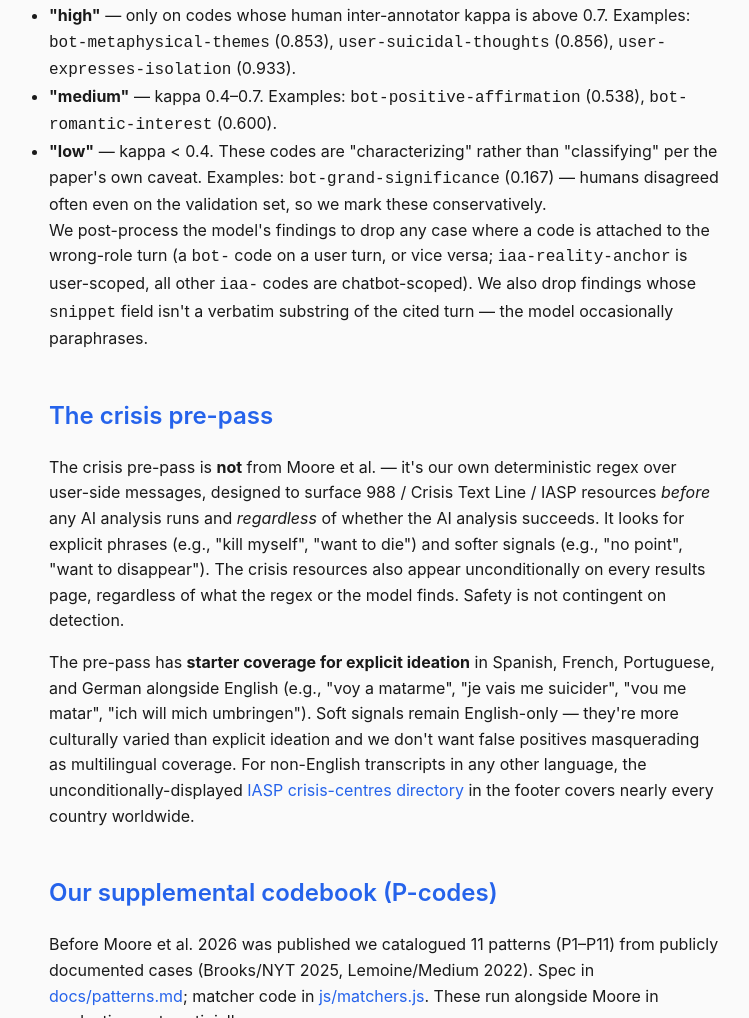
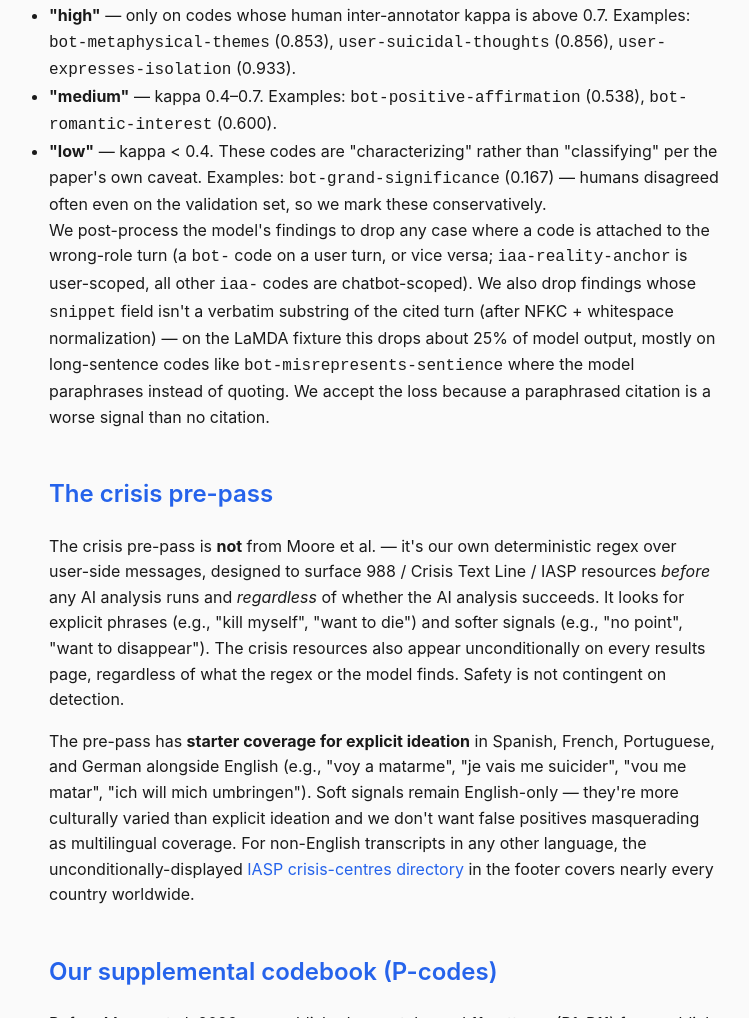
Before and after one commit to justinstimatze/ismyaialive, a website: page methodology.html in a window 1280 px wide. Shown: the part 3493-4511 px from the top of the page, without its empty margins (255-1004 px from the left). Drawn offline with Linux system fonts and the light colour scheme.

Commit message:
methodology: document the actual drop rate and rationale

```diff
--- a/methodology.html
+++ b/methodology.html
@@ -111,7 +111,7 @@
                         <li><strong>"medium"</strong> — kappa 0.4–0.7. Examples: <code>bot-positive-affirmation</code> (0.538), <code>bot-romantic-interest</code> (0.600).</li>
                         <li><strong>"low"</strong> — kappa &lt; 0.4. These codes are "characterizing" rather than "classifying" per the paper's own caveat. Examples: <code>bot-grand-significance</code> (0.167) — humans disagreed often even on the validation set, so we mark these conservatively.</li>
                     </ul>
-                    <p>We post-process the model's findings to drop any case where a code is attached to the wrong-role turn (a <code>bot-</code> code on a user turn, or vice versa; <code>iaa-reality-anchor</code> is user-scoped, all other <code>iaa-</code> codes are chatbot-scoped). We also drop findings whose <code>snippet</code> field isn't a verbatim substring of the cited turn — the model occasionally paraphrases.</p>
+                    <p>We post-process the model's findings to drop any case where a code is attached to the wrong-role turn (a <code>bot-</code> code on a user turn, or vice versa; <code>iaa-reality-anchor</code> is user-scoped, all other <code>iaa-</code> codes are chatbot-scoped). We also drop findings whose <code>snippet</code> field isn't a verbatim substring of the cited turn (after NFKC + whitespace normalization) — on the LaMDA fixture this drops about 25% of model output, mostly on long-sentence codes like <code>bot-misrepresents-sentience</code> where the model paraphrases instead of quoting. We accept the loss because a paraphrased citation is a worse signal than no citation.</p>
 
                     <h2>The crisis pre-pass</h2>
                     <p>The crisis pre-pass is <strong>not</strong> from Moore et al. — it's our own deterministic regex over user-side messages, designed to surface 988 / Crisis Text Line / IASP resources <em>before</em> any AI analysis runs and <em>regardless</em> of whether the AI analysis succeeds. It looks for explicit phrases (e.g., "kill myself", "want to die") and softer signals (e.g., "no point", "want to disappear"). The crisis resources also appear unconditionally on every results page, regardless of what the regex or the model finds. Safety is not contingent on detection.</p>
```
